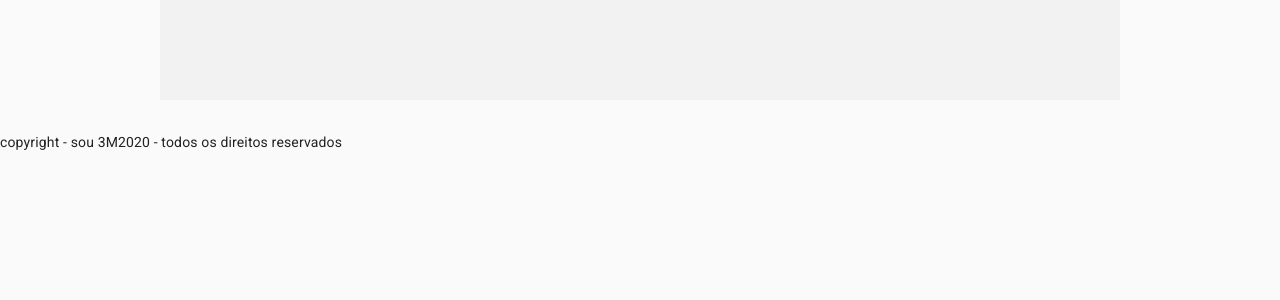
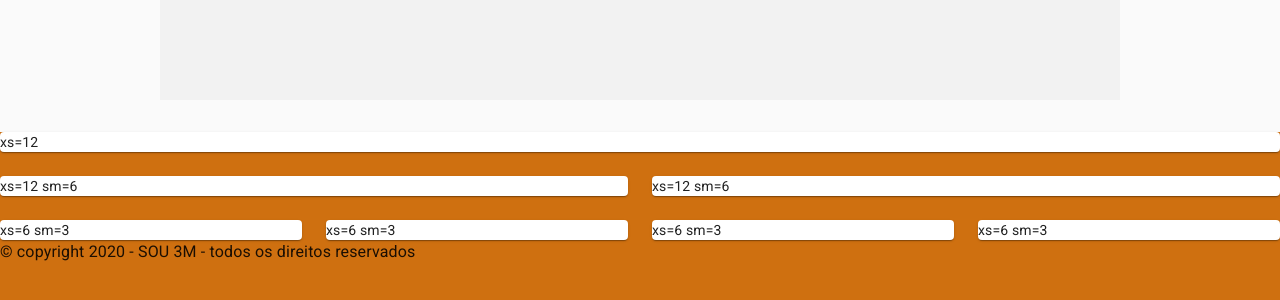
Before and after one commit to reginaldogomes/sou3m-app, a Next.js app: page / in a window 1280 px wide. Shown: the part 792-1092 px from the top of the page. Before the commit the page ends 944 px from the top, so only its background shows below. Built offline with nearby package versions, Linux system fonts and the light colour scheme.

Commit message:
footer and nav fix

```diff
--- a/components/Footer.js
+++ b/components/Footer.js
@@ -1,17 +1,45 @@
 import React from 'react'
+import Typography from '@material-ui/core/Typography'
+import Grid from '@material-ui/core/Grid'
+import Paper from '@material-ui/core/Paper'
 import styled from 'styled-components'
-import Link from 'next/link'
 
 const Footer = () => (
-    <footer>
-        <Container>
-            copyright - sou 3M2020 - todos os direitos reservados
-        </Container>
-    </footer>
+    <FooterComponent>
+        <Grid container spacing={3}>
+            <Grid item xs={12}>
+                <Paper>xs=12</Paper>
+            </Grid>
+            <Grid item xs={12} sm={6}>
+                <Paper>xs=12 sm=6</Paper>
+            </Grid>
+            <Grid item xs={12} sm={6}>
+                <Paper>xs=12 sm=6</Paper>
+            </Grid>
+            <Grid item xs={6} sm={3}>
+                <Paper>xs=6 sm=3</Paper>
+            </Grid>
+            <Grid item xs={6} sm={3}>
+                <Paper>xs=6 sm=3</Paper>
+            </Grid>
+            <Grid item xs={6} sm={3}>
+                <Paper>xs=6 sm=3</Paper>
+            </Grid>
+            <Grid item xs={6} sm={3}>
+                <Paper>xs=6 sm=3</Paper>
+            </Grid>
+        </Grid>
+        <Typography component="p">
+            © copyright {new Date().getFullYear()} - SOU 3M - todos os direitos reservados
+        </Typography>
+    </FooterComponent>
 )
 
-const Container = styled.div`
-  background: $primary;
+const FooterComponent = styled.footer`
+  background: #cf7010;
+  display: flex;
+  min-height: 100vh;
+  flex-direction: column;
 `
 
 export default Footer
```
Also changed, not shown: components/nav.js (+5 -2 lines), public/images/logo_3m_2019.png (added).
